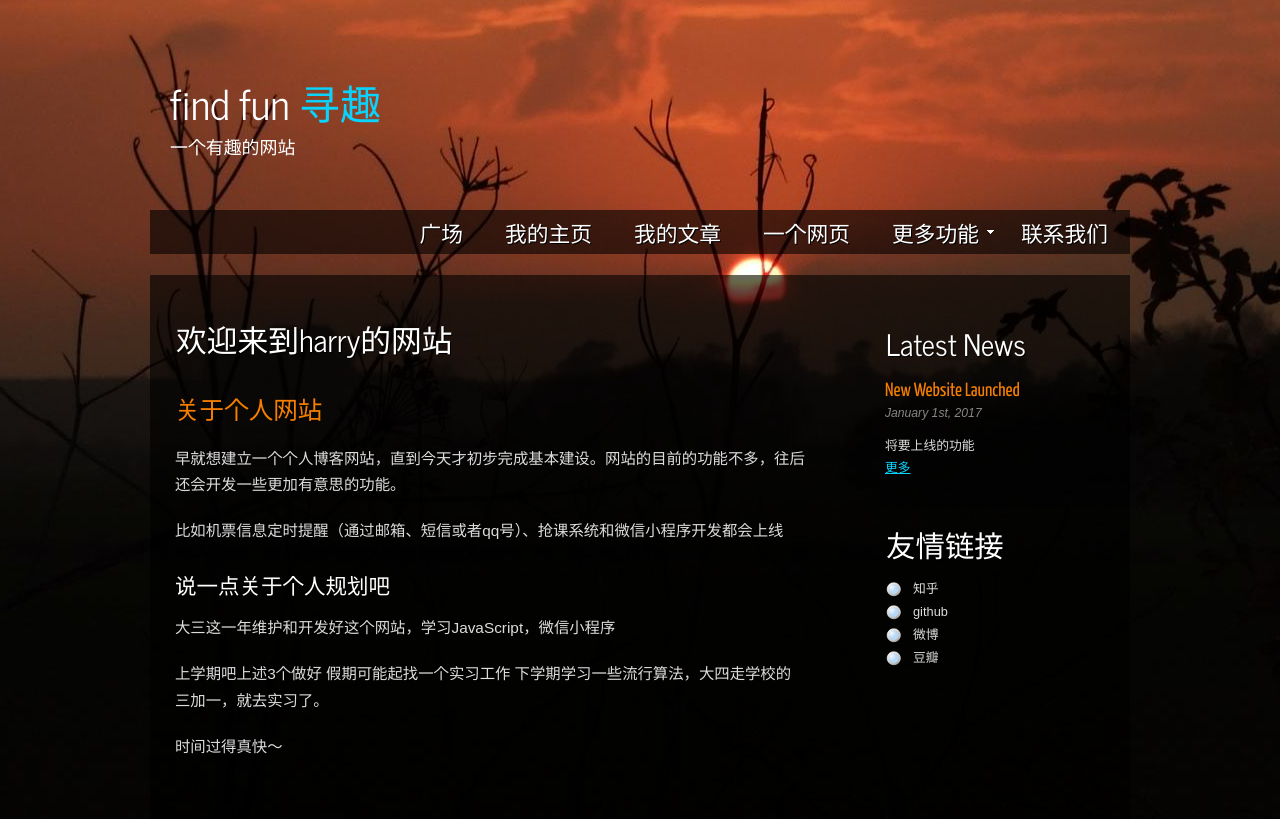
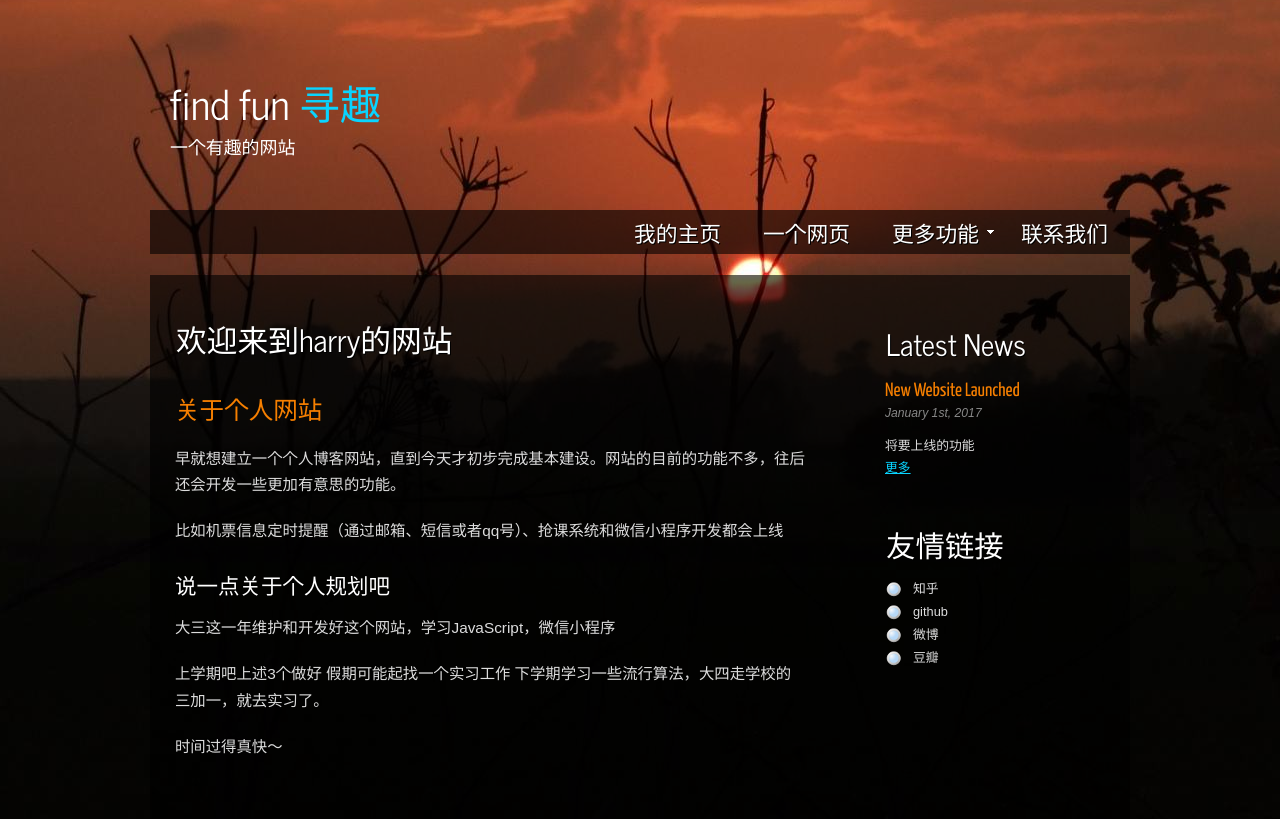
Before and after one commit to nasa1024/personl_blog, a Django app: page /index/ in a window 1280 px wide. Shown: the top 819 px of the page. Run offline with Django 3.2, Linux system fonts and the light colour scheme.

Commit message:
more confident

```diff
--- a/blog/templates/sf_menu.html
+++ b/blog/templates/sf_menu.html
@@ -25,9 +25,8 @@
       <nav>
         <div id="menu_container">
           <ul class="sf-menu" id="nav">
-            <li><a href="#">广场</a></li>
             <li><a href="{% url 'index' %}">我的主页</a></li>
-            <li><a href="{% url 'examples' %}">我的文章</a></li>
+            <!--<li><a href="{% url 'examples' %}">我的文章</a></li>这里是注释-->
             <li><a href="{% url 'a_page' %}">一个网页</a></li>
             <li><a href="#">更多功能</a>
               <ul>
```
